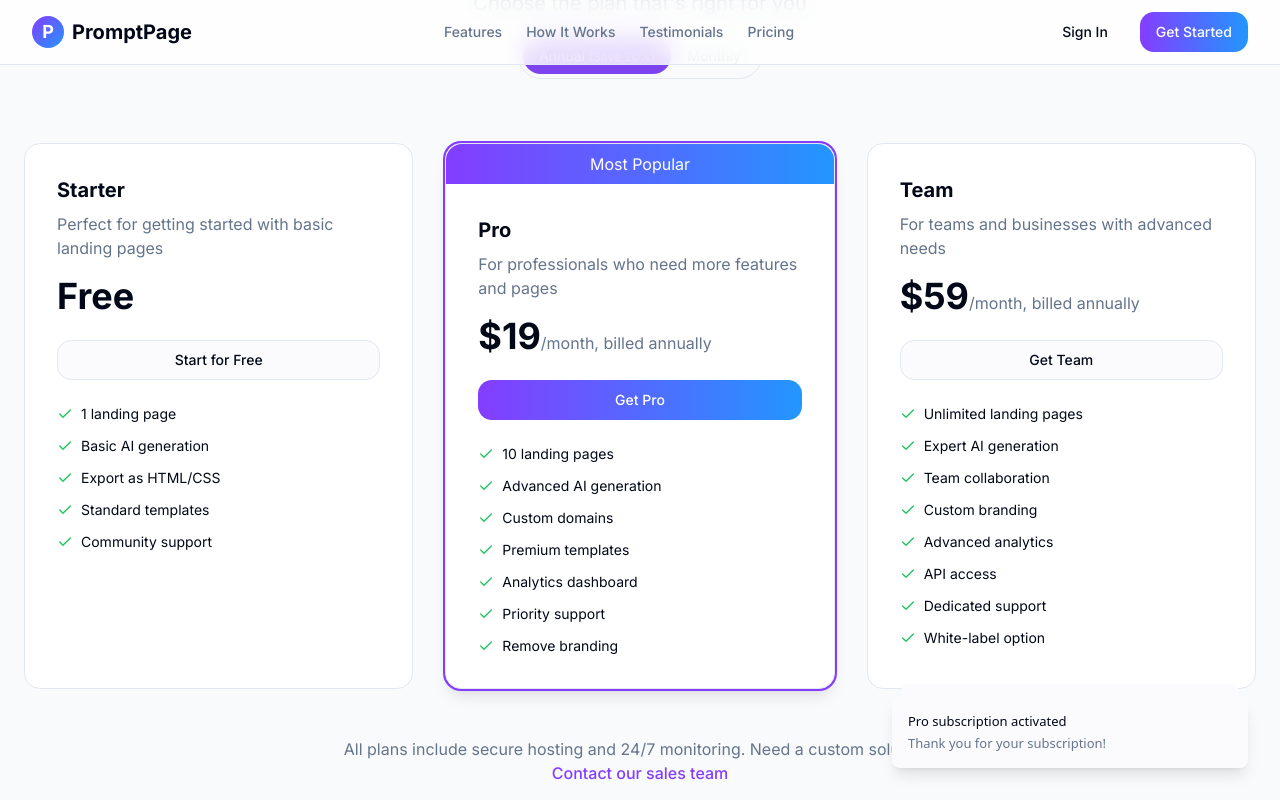
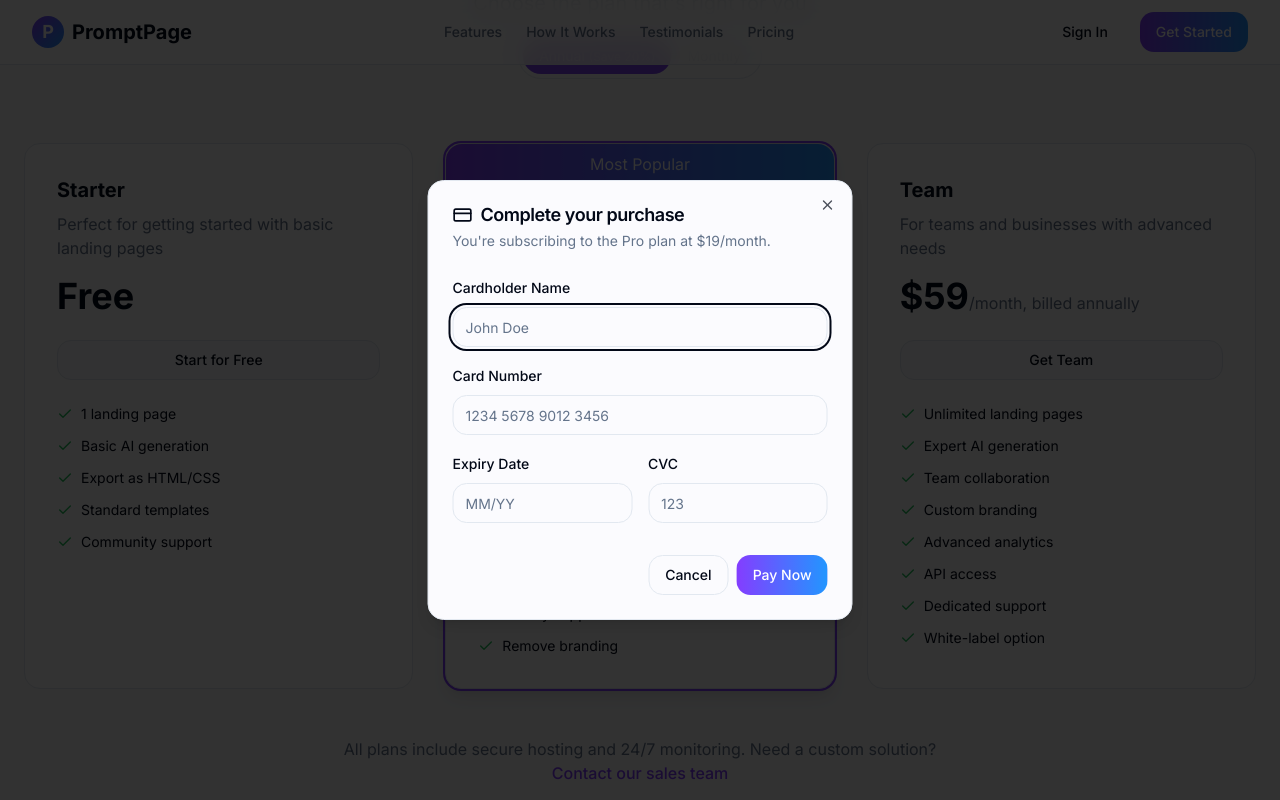
Before and after one commit to WaseemCode-AI/prompt-to-landing, a React (Vite) app: page / in a window 1280 px wide. Both pictures are taken after a click on the button "Get Pro". Shown: the part 3542-4342 px from the top of the page. Built offline with nearby package versions, Linux system fonts and the light colour scheme.

Commit message:
Fix: Remove payment details from Pro button
The "Get Pro" button was incorrectly asking for payment details. This commit removes the payment details request.

```diff
--- /dev/null
+++ b/src/components/PaymentForm.tsx
@@ -0,0 +1,142 @@
+
+import React, { useState } from 'react';
+import { Dialog, DialogContent, DialogHeader, DialogTitle, DialogDescription } from "@/components/ui/dialog";
+import { Button } from "@/components/ui/button";
+import { Input } from "@/components/ui/input";
+import { Label } from "@/components/ui/label";
+import { CreditCard } from "lucide-react";
+import { toast } from "@/components/ui/sonner";
+import { useNavigate } from 'react-router-dom';
+
+interface PaymentFormProps {
+  open: boolean;
+  onClose: () => void;
+  planName: string;
+  planPrice: string;
+}
+
+const PaymentForm = ({ open, onClose, planName, planPrice }: PaymentFormProps) => {
+  const navigate = useNavigate();
+  const [cardNumber, setCardNumber] = useState('');
+  const [cardName, setCardName] = useState('');
+  const [expiryDate, setExpiryDate] = useState('');
+  const [cvc, setCvc] = useState('');
+  const [loading, setLoading] = useState(false);
+
+  const handleSubmit = (e: React.FormEvent) => {
+    e.preventDefault();
+    setLoading(true);
+
+    toast("Processing payment", {
+      description: "Please wait while we process your payment...",
+    });
+
+    // Simulate payment processing
+    setTimeout(() => {
+      setLoading(false);
+      toast.success("Payment successful", {
+        description: "Your payment has been processed successfully.",
+      });
+      onClose();
+      navigate('/payment-success');
+    }, 2000);
+  };
+
+  const formatCardNumber = (value: string) => {
+    // Remove non-digits
+    const digits = value.replace(/\D/g, '');
+    // Add space every 4 digits
+    const formatted = digits.replace(/(\d{4})(?=\d)/g, '$1 ');
+    // Limit to 19 characters (16 digits + 3 spaces)
+    return formatted.slice(0, 19);
+  };
+
+  const formatExpiryDate = (value: string) => {
+    // Remove non-digits
+    const digits = value.replace(/\D/g, '');
+    // Format as MM/YY
+    if (digits.length >= 2) {
+      return `${digits.slice(0, 2)}/${digits.slice(2, 4)}`;
+    }
+    return digits;
+  };
+
+  return (
+    <Dialog open={open} onOpenChange={(open) => !open && onClose()}>
+      <DialogContent className="sm:max-w-[425px]">
+        <DialogHeader>
+          <DialogTitle className="flex items-center gap-2">
+            <CreditCard className="h-5 w-5" />
+            Complete your purchase
+          </DialogTitle>
+          <DialogDescription>
+            You're subscribing to the {planName} plan at {planPrice}/month.
+          </DialogDescription>
+        </DialogHeader>
+
+        <form onSubmit={handleSubmit} className="space-y-4 pt-2">
+          <div className="space-y-2">
+            <Label htmlFor="card-name">Cardholder Name</Label>
+            <Input
+              id="card-name"
+              placeholder="John Doe"
+              value={cardName}
+              onChange={(e) => setCardName(e.target.value)}
+              required
+            />
+          </div>
+
+          <div className="space-y-2">
+            <Label htmlFor="card-number">Card Number</Label>
+            <Input
+              id="card-number"
+              placeholder="1234 5678 9012 3456"
+              value={cardNumber}
+              onChange={(e) => setCardNumber(formatCardNumber(e.target.value))}
+              maxLength={19}
+              required
+            />
+          </div>
+
+          <div className="grid grid-cols-2 gap-4">
+            <div className="space-y-2">
+              <Label htmlFor="expiry">Expiry Date</Label>
+              <Input
+                id="expiry"
+                placeholder="MM/YY"
+                value={expiryDate}
+                onChange={(e) => setExpiryDate(formatExpiryDate(e.target.value))}
+                maxLength={5}
+                required
+              />
+            </div>
+            <div className="space-y-2">
+              <Label htmlFor="cvc">CVC</Label>
+              <Input
+                id="cvc"
+                placeholder="123"
+                value={cvc}
+                onChange={(e) => setCvc(e.target.value.replace(/\D/g, '').slice(0, 3))}
+                maxLength={3}
+                required
+              />
+            </div>
+          </div>
+
+          <div className="flex justify-end space-x-2 pt-4">
+            <Button variant="outline" type="button" onClick={onClose}>Cancel</Button>
+            <Button
+              type="submit"
+              className="bg-gradient-to-r from-purple-500 to-blue-500 text-white hover:opacity-90"
+              disabled={loading}
+            >
+              {loading ? "Processing..." : "Pay Now"}
+            </Button>
+          </div>
+        </form>
+      </DialogContent>
+    </Dialog>
+  );
+};
+
+export default PaymentForm;
--- a/src/components/Pricing.tsx
+++ b/src/components/Pricing.tsx
@@ -3,21 +3,33 @@ import React, { useState } from 'react';
 import { Button } from "@/components/ui/button";
 import { Check } from 'lucide-react';
 import { toast } from "@/components/ui/sonner";
+import PaymentForm from './PaymentForm';
 
 const Pricing = () => {
   const [isAnnual, setIsAnnual] = useState(true);
+  const [paymentFormOpen, setPaymentFormOpen] = useState(false);
+  const [selectedPlan, setSelectedPlan] = useState({ name: '', price: '' });
 
   const handleSubscribe = (plan) => {
-    toast(`${plan} subscription`, {
-      description: `Processing your ${plan} subscription...`,
-    });
+    if (plan.name === "Starter") {
+      // For free plan, just show a toast
+      toast(`${plan.name} subscription`, {
+        description: `Processing your ${plan.name} subscription...`,
+      });
 
-    // In a real application, this would redirect to a payment gateway
-    setTimeout(() => {
-      toast(`${plan} subscription activated`, {
-        description: "Thank you for your subscription!",
+      setTimeout(() => {
+        toast(`${plan.name} subscription activated`, {
+          description: "Thank you for your subscription!",
+        });
+      }, 2000);
+    } else {
+      // For paid plans, open payment form
+      setSelectedPlan({
+        name: plan.name,
+        price: isAnnual ? plan.price.annual : plan.price.monthly
       });
-    }, 2000);
+      setPaymentFormOpen(true);
+    }
   };
 
   const plans = [
@@ -133,7 +145,7 @@ const Pricing = () => {
                       : ""
                   }`}
                   variant={plan.popular ? "default" : "outline"}
-                  onClick={() => handleSubscribe(plan.name)}
+                  onClick={() => handleSubscribe(plan)}
                 >
                   {plan.cta}
                 </Button>
@@ -170,6 +182,13 @@ const Pricing = () => {
           </p>
         </div>
       </div>
+
+      <PaymentForm
+        open={paymentFormOpen}
+        onClose={() => setPaymentFormOpen(false)}
+        planName={selectedPlan.name}
+        planPrice={selectedPlan.price}
+      />
     </section>
   );
 };
```
